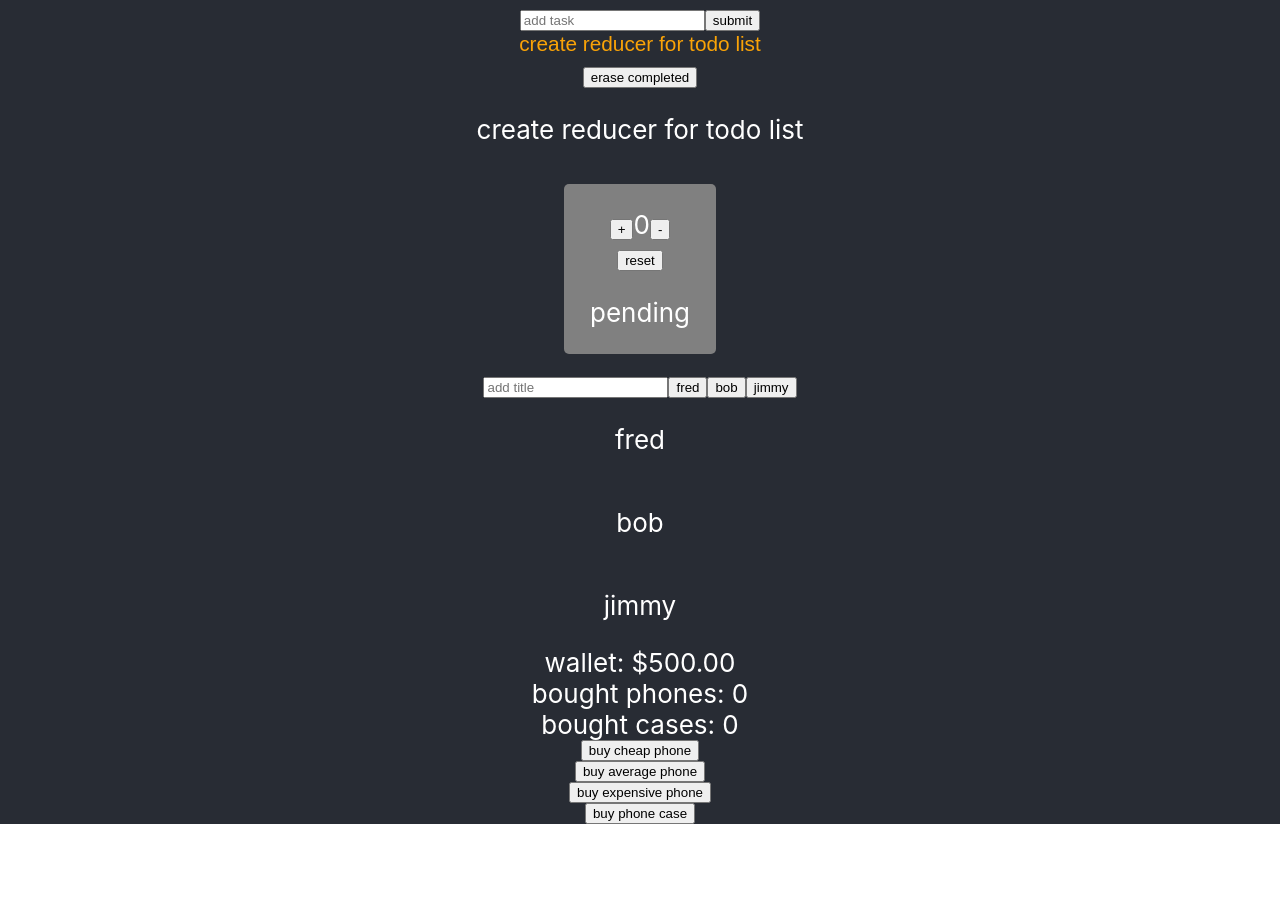
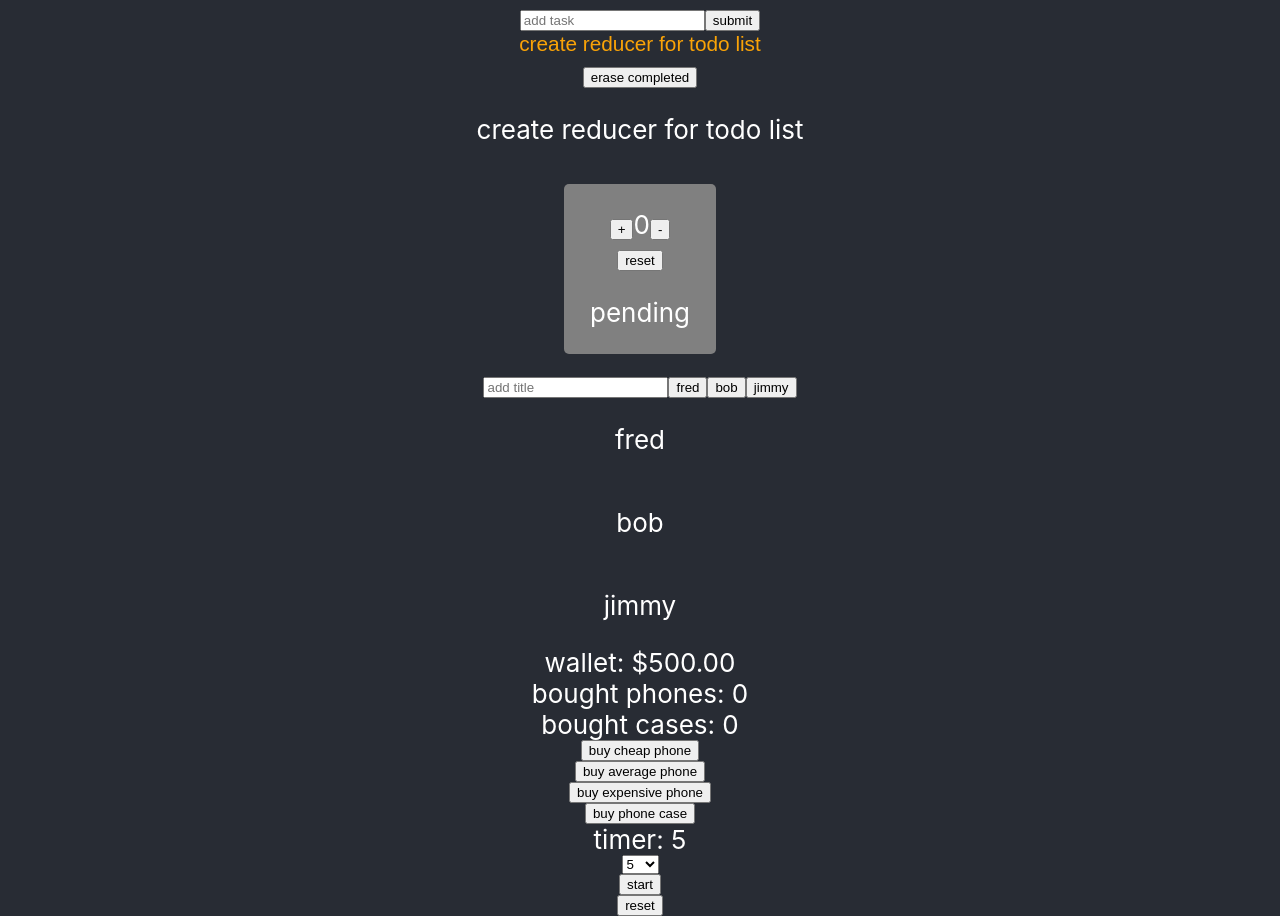
Before and after one commit to Istott/useReducer-playground, a React (Create React App) app in the folder todo/: page / in a window 1280 px wide. Before the commit the page ends 824 px from the top, so only its background shows below. Built offline with nearby package versions, Linux system fonts and the light colour scheme.

Commit message:
added a timer.
able to select time amounts in seconds.

```diff
--- a/todo/src/App.js
+++ b/todo/src/App.js
@@ -70,6 +70,10 @@ function App() {
   const [name, nameDispatch] = useReducer(nameReducer, initialName);
   const [ title, setTitle] = useState('');
 
+  const [ticker, setTicker] = useState(5);
+  const [timer, setTimer] = useState(5);
+  const [isActive, setIsActive] = useState(false);
+
   const [ person, setPerson ] = useState({
     wallet: 500,
     phones: 0,
@@ -82,6 +86,36 @@ function App() {
   const highPhone= 99.99;
   const taxRate = .045;
   const phoneCase = 9.99;
+
+  // let startTimer = false;
+  console.log('ticker: ', ticker);
+  console.log('timer: ', timer);
+
+  const tikTok = () => {
+    setIsActive(!isActive);
+    let x = 0;
+
+    if(isActive === true) {
+      for(let i = timer; i >= 0; i--){
+        console.log(i);
+        (function(){
+          setTimeout(function timmy() {
+            setTicker(i);
+          }, x*1000);
+        })();
+        x += 1;
+      }
+      setIsActive(!isActive);
+    }
+  };
+
+  useEffect(() => {
+    if(ticker === 0){
+      setIsActive(!isActive);
+    };
+  }, [ticker]);
+
+
 
   const buyPhone = (item) => {
     console.log(person);
@@ -197,6 +231,19 @@ function App() {
         <button onClick={() => buyPhone(highPhone)}>buy expensive phone</button>
         <button onClick={() => buyPhone(phoneCase)}>buy phone case</button>
 
+        <span>timer: {ticker}</span>
+
+        <select
+          onChange={(e) => (setTicker(e.target.value), setTimer(e.target.value))}
+        >
+          <option value='5'>5</option>
+          <option value='10'>10</option>
+          <option value='15'>15</option>
+          <option value='30'>30</option>
+        </select>
+        <button onClick={tikTok}>{!isActive ? 'start' : 'stop'}</button>
+        <button onClick={() => setTicker(timer)}>reset</button>
+
       </header>
     </div>
   );
```
Also changed, not shown: todo/src/components/list.js (indentation only).
